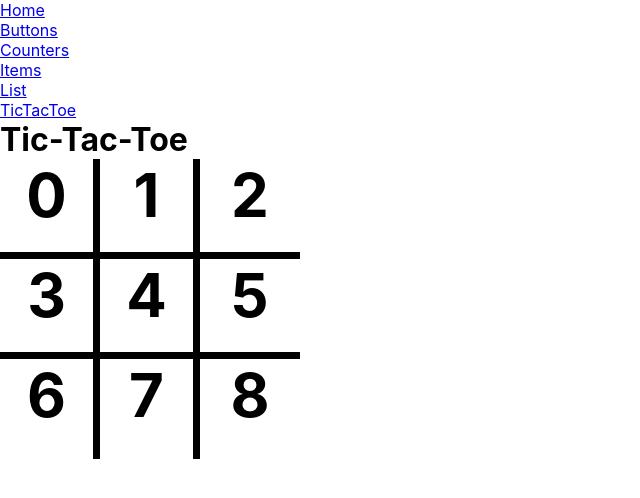
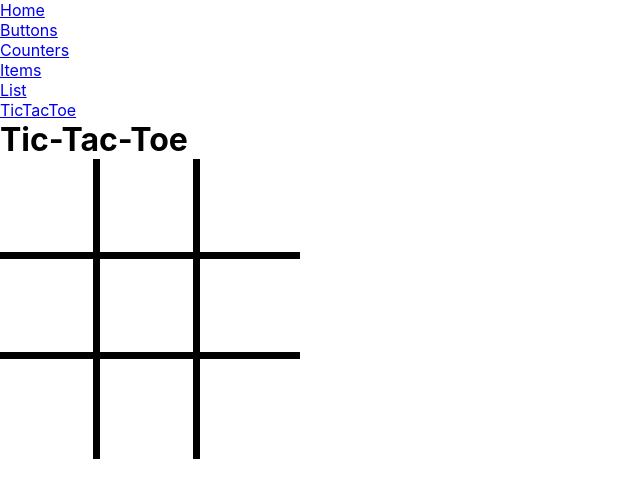
Before and after one commit to TaaviKodari/2023KevatBBTi1600_React-harjoitus, a React (Create React App) app in the folder 2023kevat_bbti_1600_react_harjoitus/: page /TicTacToe in a window 1280 px wide. Shown: the top 498 px of the page, without its empty margins (0-640 px from the left). Built offline with nearby package versions, Linux system fonts and the light colour scheme.

Commit message:
ruudusta napiksi teko

```diff
--- a/2023kevat_bbti_1600_react_harjoitus/src/tictactoe/Board.jsx
+++ b/2023kevat_bbti_1600_react_harjoitus/src/tictactoe/Board.jsx
@@ -1,11 +1,13 @@
 import React from "react";
 import { Square } from "./Square";
-export const Board = ({gameState})=>{
+export const Board = ({gameState, onSquareClick})=>{
     return(
         <div>
             <div className="row">
                 <Square className="b-bottom-r"
-                state ={gameState[0]}/>
+                state ={gameState[0]}
+                onClick={()=> onSquareClick(0)}
+                />
                 <Square className="b-bottom-r"
                 state ={gameState[1]}/>
                 <Square className="b-bottom"
--- a/2023kevat_bbti_1600_react_harjoitus/src/tictactoe/TicTacToe.jsx
+++ b/2023kevat_bbti_1600_react_harjoitus/src/tictactoe/TicTacToe.jsx
@@ -3,15 +3,28 @@ import './TicTacToe.css';
 import { Board } from "./Board";
 import { useState } from "react";
 
-const intialBoard=['0','1','2','3','4','5','6','7','8']
+const intialBoard=['','','','','','','','','']
 
 export const TicTacToe=()=>{
-    const[gameState,setGameState] = useState(intialBoard);
+    const [gameState,setGameState] = useState(intialBoard);
+    const [isXTurn, setIsXTurn] = useState(true);
+
+    const onSquareClick = (index)=>{
+        let strings = Array.from(gameState);
+        if(strings[index] !== '')
+        {
+            return;
+        }
+        strings[index] = isXTurn ? 'X' : 'O';
+        setGameState(strings);
+        setIsXTurn(!isXTurn);
+    }
+
     return(
         <div>
             <div className="game">
                 <h1>Tic-Tac-Toe</h1>
-                <Board gameState={gameState}/>
+                <Board gameState={gameState} onSquareClick={onSquareClick}/>
             </div>
         </div>
     );
```
